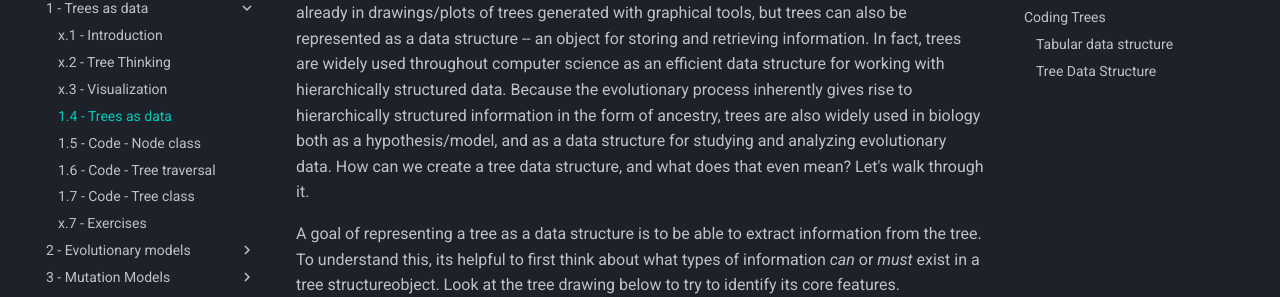
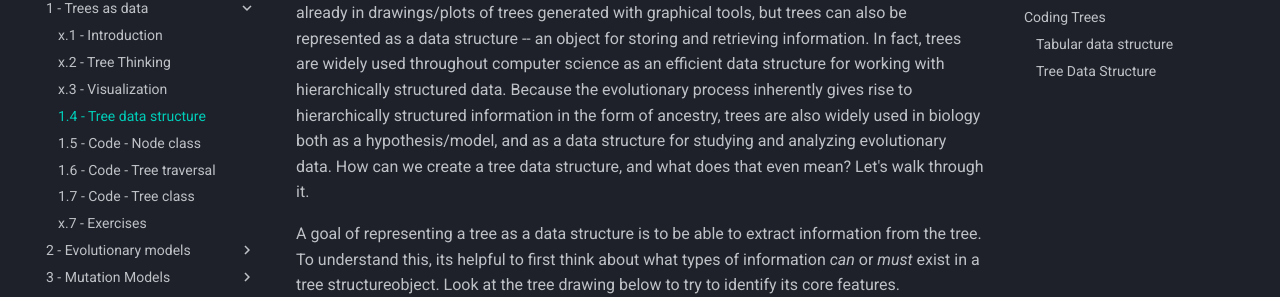
Before and after one commit to eaton-lab/phylogenetic-data-science, an MkDocs documentation site: the page built from docs/chapter-1/1.4-features-of-trees.md, in a window 1280 px wide. Shown: the part 256-553 px from the top of the page. Built offline with MkDocs 1.6.1 and Material for MkDocs 9.7.7, drawn with Linux system fonts in a browser that asks for light colours; comment, search, counter and statistics services are not loaded.

```diff
--- a/environment.yml
+++ b/environment.yml
@@ -17,3 +17,4 @@ dependencies:
   - pip
   - pip:
     - git+https://github.com/eaton-lab/toytree.git@toy3#egg=toytree
+    - git+https://github.com/eaton-lab/ipcoal.git@toy3#egg=ipcoal
--- a/mkdocs.yml
+++ b/mkdocs.yml
@@ -106,7 +106,7 @@ nav:
     - x.1 - Introduction: chapter-1/1.1-introduction.md
     - x.2 - Tree Thinking: chapter-1/1.2-tree-thinking.md
     - x.3 - Visualization: chapter-1/1.3-visualization.md
-    - 1.4 - Trees as data: chapter-1/1.4-features-of-trees.md
+    - 1.4 - Tree data structure: chapter-1/1.4-features-of-trees.md
     - 1.5 - Code - Node class: chapter-1/1.5-code-node-class.md
     - 1.6 - Code - Tree traversal: chapter-1/1.6-code-tree-traversal.md
     - 1.7 - Code - Tree class: chapter-1/1.7-code-tree-class.md
```
